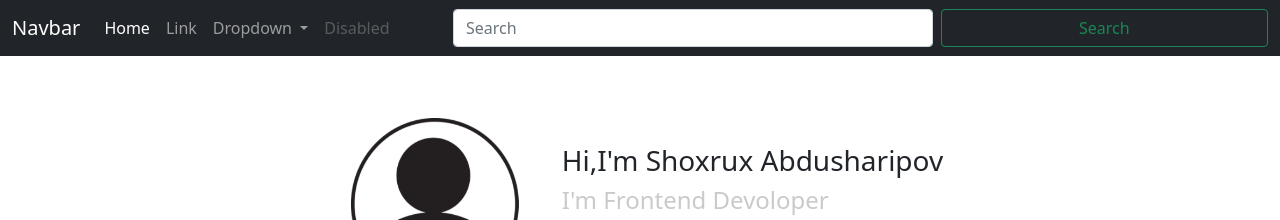
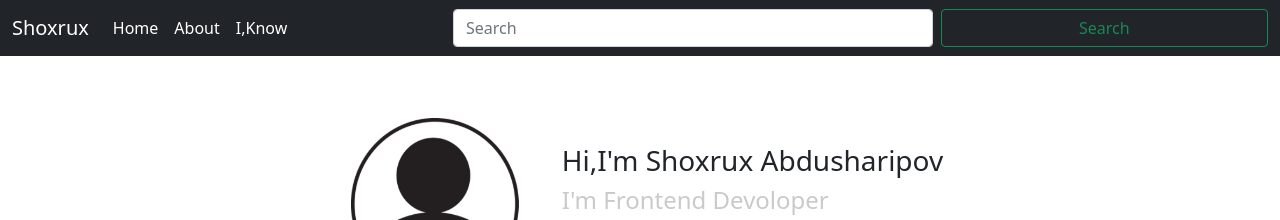
Before and after one commit to abdusharipow/personal_web_site, a plain HTML site: page index.html in a window 1280 px wide. Shown: the top 220 px of the page. Drawn offline with nearby package versions, Linux system fonts and the light colour scheme.

Commit message:
navbar bilan ozgarishlar bo'ldi

```diff
--- a/index.html
+++ b/index.html
@@ -17,7 +17,7 @@
 <body>
 <nav class="navbar navbar-expand-lg navbar-dark bg-dark">
   <div class="container-fluid">
-    <a class="navbar-brand" href="#">Navbar</a>
+    <a class="navbar-brand" href="#">Shoxrux</a>
     <button class="navbar-toggler" type="button" data-bs-toggle="collapse" data-bs-target="#navbarSupportedContent" aria-controls="navbarSupportedContent" aria-expanded="false" aria-label="Toggle navigation">
       <span class="navbar-toggler-icon"></span>
     </button>
@@ -27,21 +27,10 @@
           <a class="nav-link active" aria-current="page" href="#">Home</a>
         </li>
         <li class="nav-item">
-          <a class="nav-link" href="#">Link</a>
-        </li>
-        <li class="nav-item dropdown">
-          <a class="nav-link dropdown-toggle" href="#" id="navbarDropdown" role="button" data-bs-toggle="dropdown" aria-expanded="false">
-            Dropdown
-          </a>
-          <ul class="dropdown-menu" aria-labelledby="navbarDropdown">
-            <li><a class="dropdown-item" href="#">Action</a></li>
-            <li><a class="dropdown-item" href="#">Another action</a></li>
-            <li><hr class="dropdown-divider"></li>
-            <li><a class="dropdown-item" href="#">Something else here</a></li>
-          </ul>
+          <a class="nav-link active " href="#"  >About</a>
         </li>
         <li class="nav-item">
-          <a class="nav-link disabled">Disabled</a>
+          <a class="nav-link disabled active " >I,Know</a>
         </li>
       </ul>
       <form class="d-flex">
```
